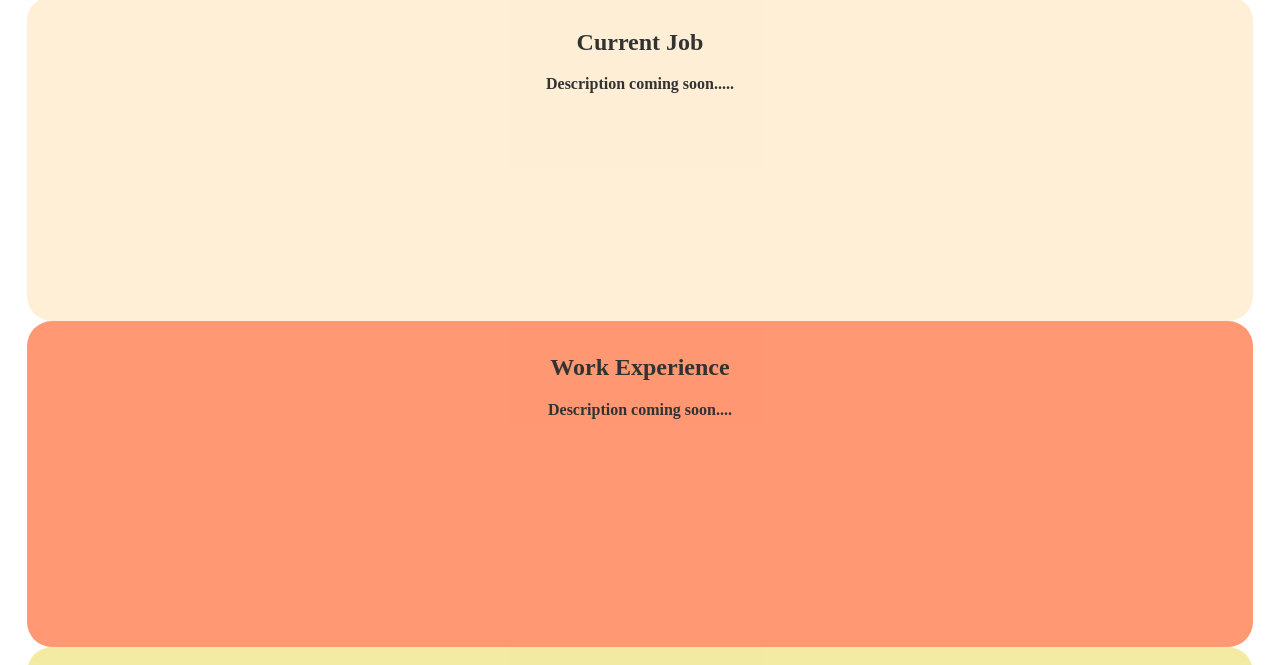
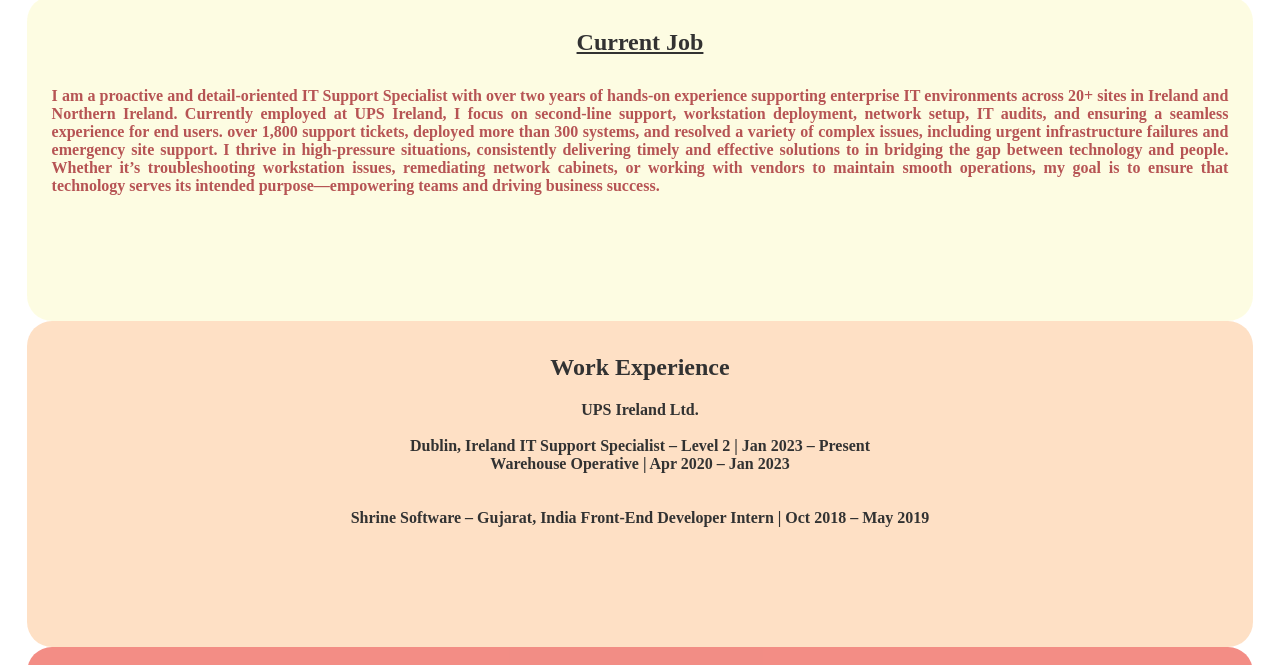
Before and after one commit to dhruv523/Project-2025, a plain HTML site: page index.html in a window 1280 px wide. Shown: the part 85-750 px from the top of the page. Drawn offline with Linux system fonts and the light colour scheme.

Commit message:
Updated text content on main page

```diff
--- a/index.html
+++ b/index.html
@@ -31,14 +31,58 @@
       </a>
     </div>
     <div id="mainarea">
-      <div id="currentjob">
+      <div id="currentjob" class="currentjob">
         <h2>Current Job</h2>
-        <p>Description coming soon.....</p>
+        <p>
+          I am a proactive and detail-oriented IT Support Specialist with over
+          two years of hands-on experience supporting enterprise IT environments
+          across 20+ sites in Ireland and Northern Ireland. Currently employed
+          at UPS Ireland, I focus on second-line support, workstation
+          deployment, network setup, IT audits, and ensuring a seamless
+          experience for end users.
+
+          <!-- My role encompasses a wide range of technical support tasks, enabling
+          me to deliver exceptional service while enhancing operational
+          efficiency. Over the course of my career, I have successfully handled -->
+          over 1,800 support tickets, deployed more than 300 systems, and
+          resolved a variety of complex issues, including urgent infrastructure
+          failures and emergency site support. I thrive in high-pressure
+          situations, consistently delivering timely and effective solutions to
+          <!-- critical challenges. In addition to resolving immediate technical
+          issues, I am dedicated to identifying opportunities for process
+          improvement and system optimization. My approach is always focused on
+          long-term success, balancing quick resolutions with a forward-thinking
+          mindset that contributes to overall IT performance. I take great pride -->
+          in bridging the gap between technology and people. Whether it’s
+          troubleshooting workstation issues, remediating network cabinets, or
+          working with vendors to maintain smooth operations, my goal is to
+          ensure that technology serves its intended purpose—empowering teams
+          and driving business success.
+        </p>
       </div>
 
       <div id="workexp">
         <h2>Work Experience</h2>
-        <p>Description coming soon....</p>
+        <p>
+          UPS Ireland Ltd.
+          <br />
+          <br />
+          Dublin, Ireland IT Support Specialist – Level 2 | Jan 2023 – Present
+          <!-- <br />
+          • Provide second-line IT support across 20+ locations, managing 1,800+
+          support tickets using ServiceNow. • Deployed and configured 300+
+          workstations and 5+ network cabinets for secure, efficient setups. •
+          Conduct quarterly IT audits and collaborate with vendors to address
+          infrastructure issues. • Respond to critical incidents, minimizing
+          downtime during facility outages. Contribute to internal
+          documentation, process improvements, and issue reporting. -->
+          <br />
+          Warehouse Operative | Apr 2020 – Jan 2023
+
+          <br /><br /><br />
+          Shrine Software – Gujarat, India Front-End Developer Intern | Oct 2018
+          – May 2019
+        </p>
       </div>
 
       <div id="education">
--- a/style.css
+++ b/style.css
@@ -84,22 +84,33 @@
 
 #currentjob {
   height: 300px;
-  background-color: blanchedalmond;
+  background-color: #fdfcdc;
+  opacity: 50%;
+}
+#currentjob h2 {
+  text-decoration: underline;
+}
+#currentjob p {
+  color: brown;
+  text-align: justify;
+  text-justify: inter-word;
+  padding: 1%;
 }
 
 #workexp {
   height: 300px;
-  background-color: coral;
+  background-color: #fed9b7;
+  opacity: 100%;
 }
 
 #education {
   height: 300px;
-  background-color: khaki;
+  background-color: #f07167;
 }
 
 #projects {
   height: 300px;
-  background-color: goldenrod;
+  background-color: #fdfcdc;
 }
 
 #projects a {
```
